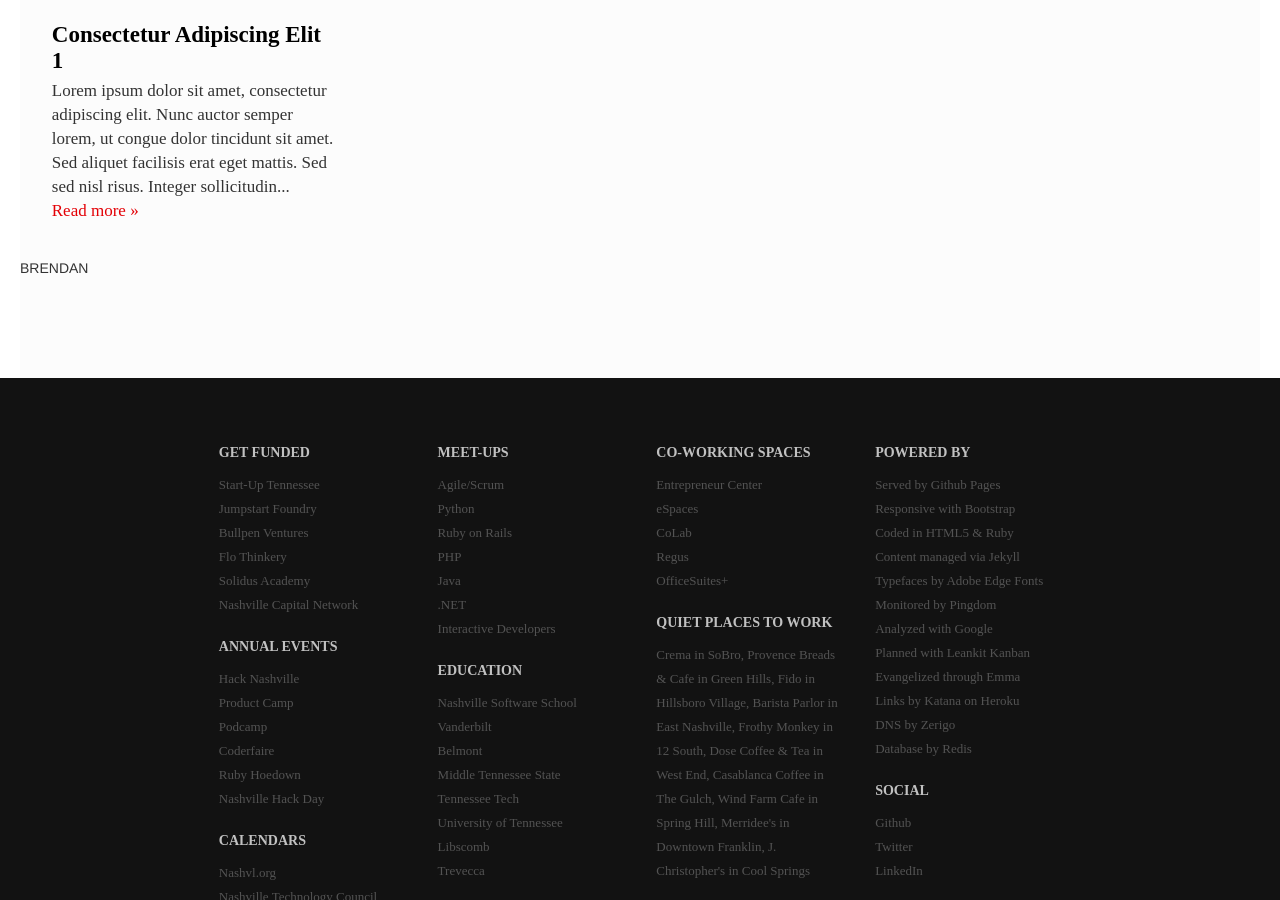
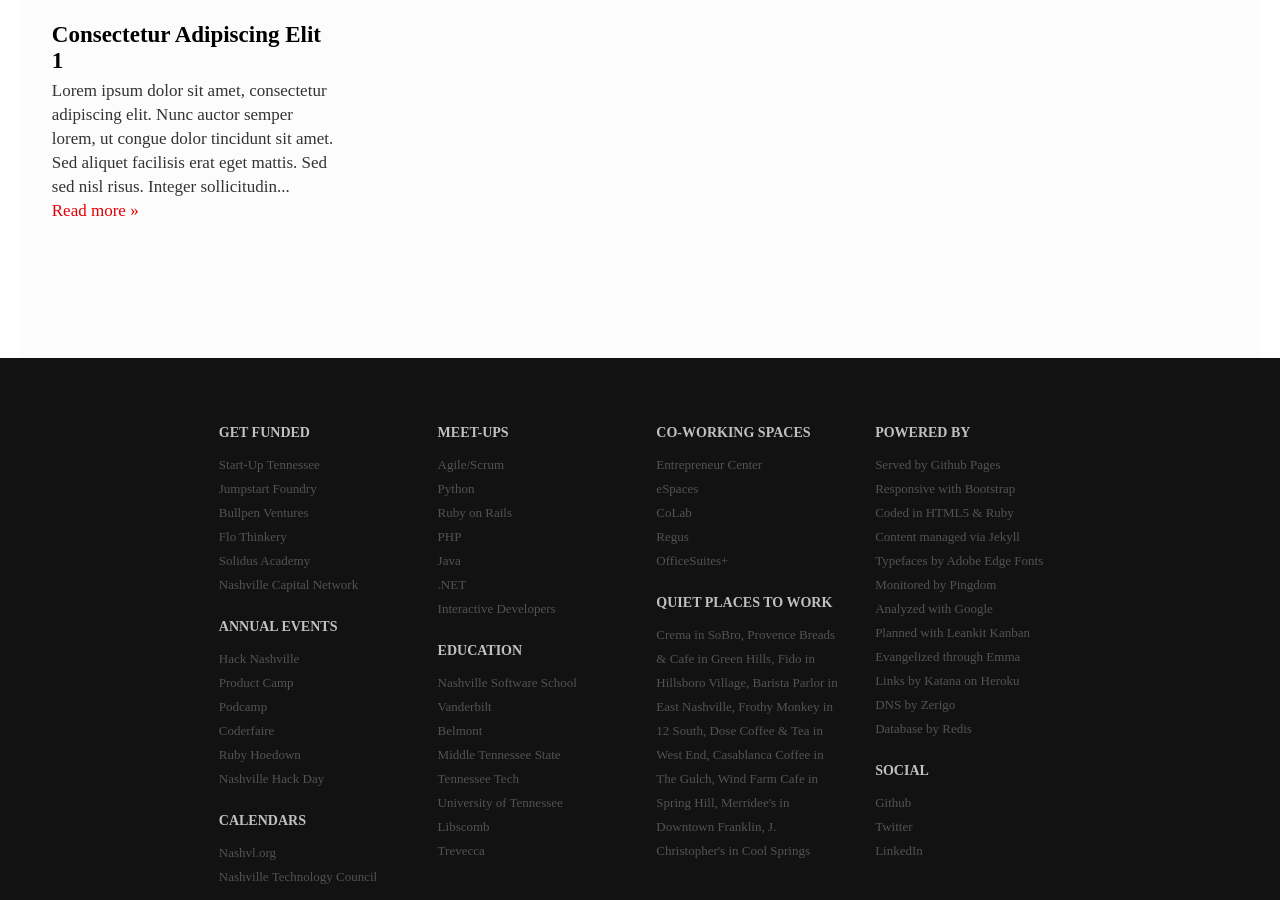
Before and after one commit to wovchko/inklings, a Jekyll site: the page built from index.html, in a window 1280 px wide and 900 px high, scrolled down 1451 px. Built offline with Jekyll 4.4.1, drawn with Linux system fonts in a browser that asks for light colours; Markdown is read by kramdown in place of the engine named in the settings; the list of posts is cut into pages by our own code.

Commit message:
changing-up the method of previewing posts as WordPress method didn't work.

```diff
--- a/index.html
+++ b/index.html
@@ -28,15 +28,12 @@
      </div>
       {% endif %}
     {% endif %}
-    {% if thecycle == '2' or forloop.last == true %}
+    {% if thecycle == '2' %}
        <div class="span3">
          <h5>{{post.title}}</h5>
          <p>{{ post.content | strip_html | truncatewords:30}} <a href="{{post.url}}">Read more &raquo;</a></p>
        </div>
        <div class="span3"></div>
      </div>
-      {% if forloop.last == true %}
-         BRENDAN
-      {% endif %}
     {% endif %}
 {% endfor %}
```
